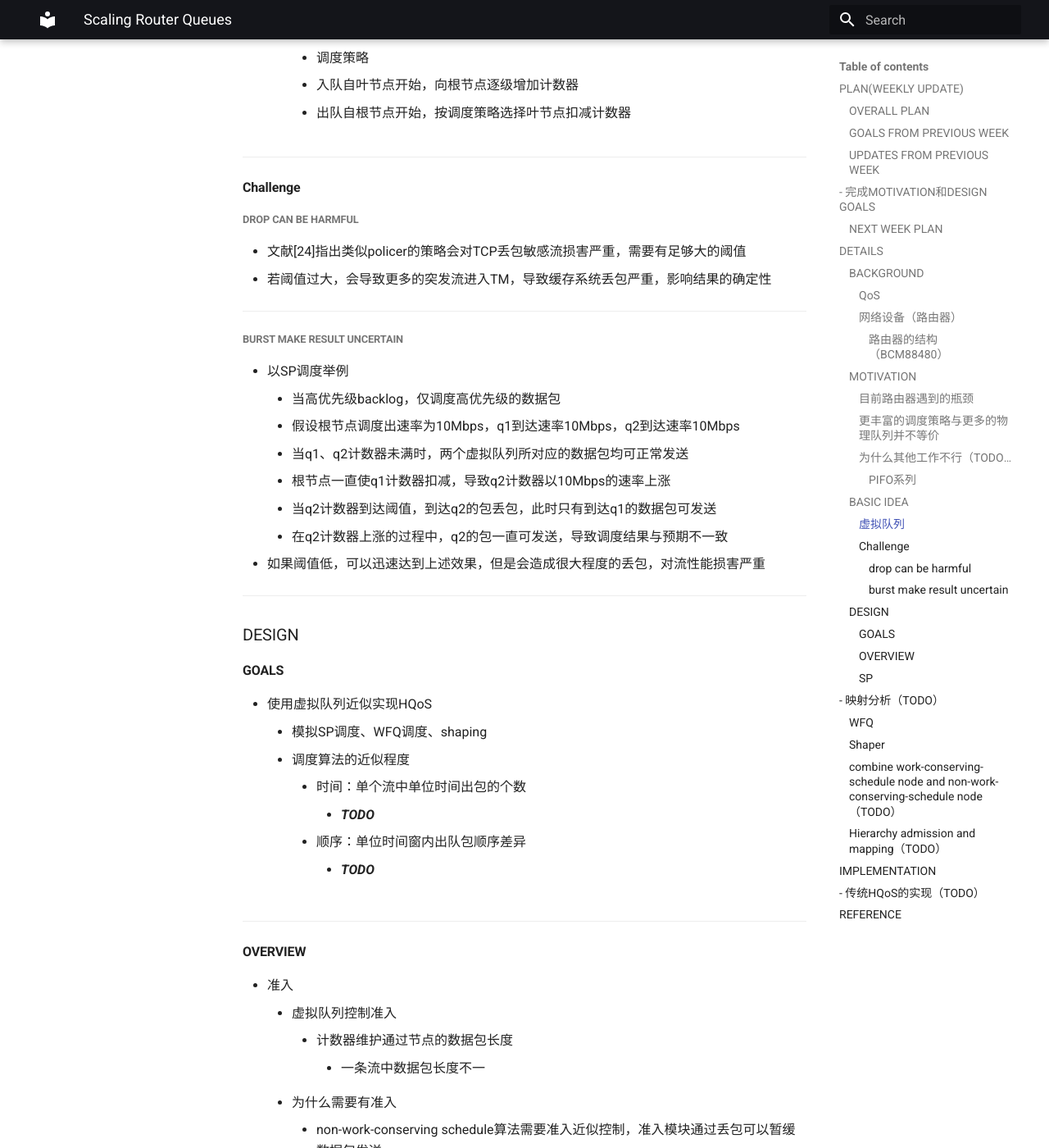
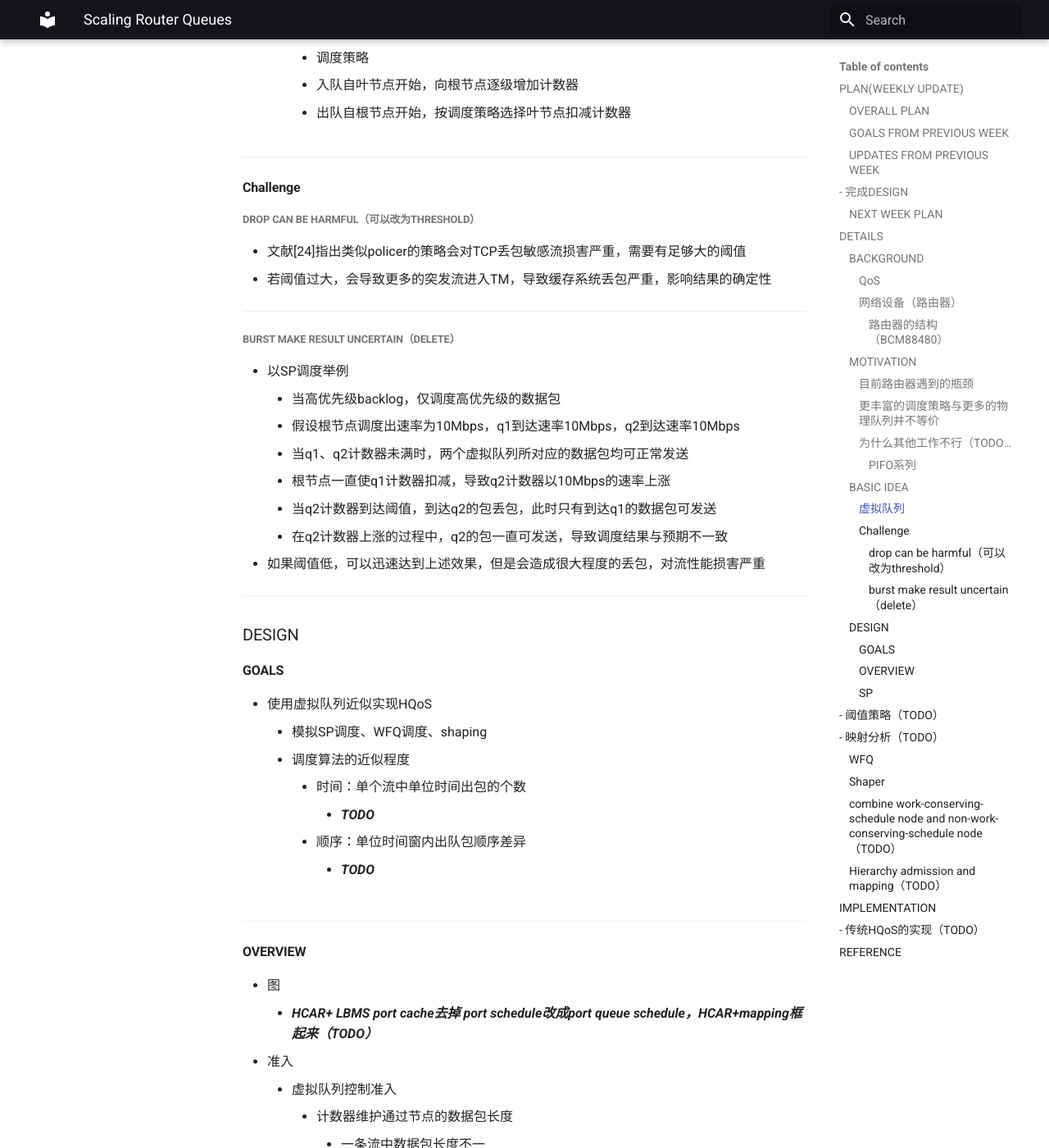
Before and after one commit to blowinding/blowinding.github.io, an MkDocs documentation site: the page built from docs/research/Scaling Router Queues.md, in a window 1280 px wide and 1400 px high, scrolled down 5224 px. Shown: the whole window at 82% size. Built offline with MkDocs 1.6.1 and Material for MkDocs 9.7.7, drawn with Linux system fonts in a browser that asks for light colours; some of the changed text lies outside the part shown.

Commit message:
:memo: Update scaling router queues

```diff
--- a/docs/research/Scaling Router Queues.md
+++ b/docs/research/Scaling Router Queues.md
@@ -7,9 +7,9 @@
 - IMPLEMENTATION 6 weeks TODO
 - EXPERIMENTS 4 weeks TODO
 ### GOALS FROM PREVIOUS WEEK
-- 完成BACKGROUND和MOTIVATION
+- 完成DESIGN
 ### UPDATES FROM PREVIOUS WEEK
-- 完成MOTIVATION和DESIGN GOALS
+- 完成DESIGN
 ---
 ### NEXT WEEK PLAN
 - 初步设计design
@@ -117,11 +117,11 @@
 		- 出队自根节点开始，按调度策略选择叶节点扣减计数器
 ---
 #### Challenge
-##### drop can be harmful
+##### drop can be harmful（可以改为threshold）
 - 文献[24]指出类似policer的策略会对TCP丢包敏感流损害严重，需要有足够大的阈值
 - 若阈值过大，会导致更多的突发流进入TM，导致缓存系统丢包严重，影响结果的确定性
 ---
-##### burst make result uncertain
+##### burst make result uncertain（delete）
 - 以SP调度举例
 	- 当高优先级backlog，仅调度高优先级的数据包
 	- 假设根节点调度出速率为10Mbps，q1到达速率10Mbps，q2到达速率10Mbps
@@ -142,6 +142,8 @@
 			- ***TODO***
 ---
 #### OVERVIEW
+- 图
+	- ***HCAR+ LBMS port cache去掉 port schedule改成port queue schedule，HCAR+mapping框起来（TODO）***
 - 准入
 	- 虚拟队列控制准入
 		- 计数器维护通过节点的数据包长度
@@ -162,6 +164,8 @@
 - 出队策略
 	- 优先级从高到低排列，当高优先级计数器为正数时，低优先级出队速率为0
 ---
+- ***阈值策略（TODO）***
+---
 - 映射策略
 	- SP-PIFO
 		- ***为什么使用SP-PIFO（TODO）***
@@ -188,7 +192,7 @@
 - 目标
 	- 对流进行限速
 - 出队策略
-	- 按照限定速率进行出队
+	- ***按照限定速率进行出队，如果出的包大于剩余的token，则可调度下一个（TODO）***
 ---
 #### ***combine work-conserving-schedule node and non-work-conserving-schedule node（TODO）***
 ---
```
Also changed, not shown: other parts of docs/research/Scaling Router Queues.md (+1 -1 lines).
